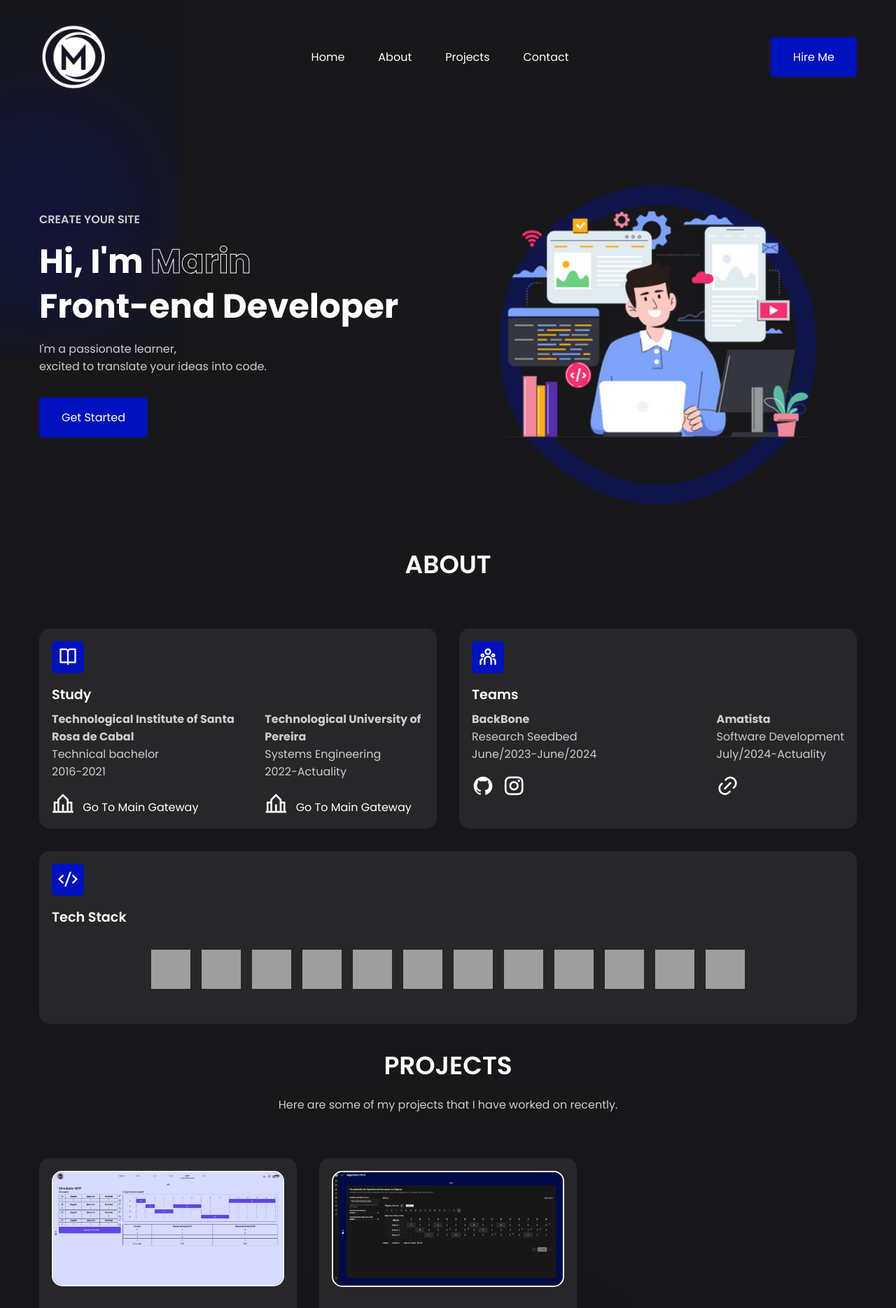
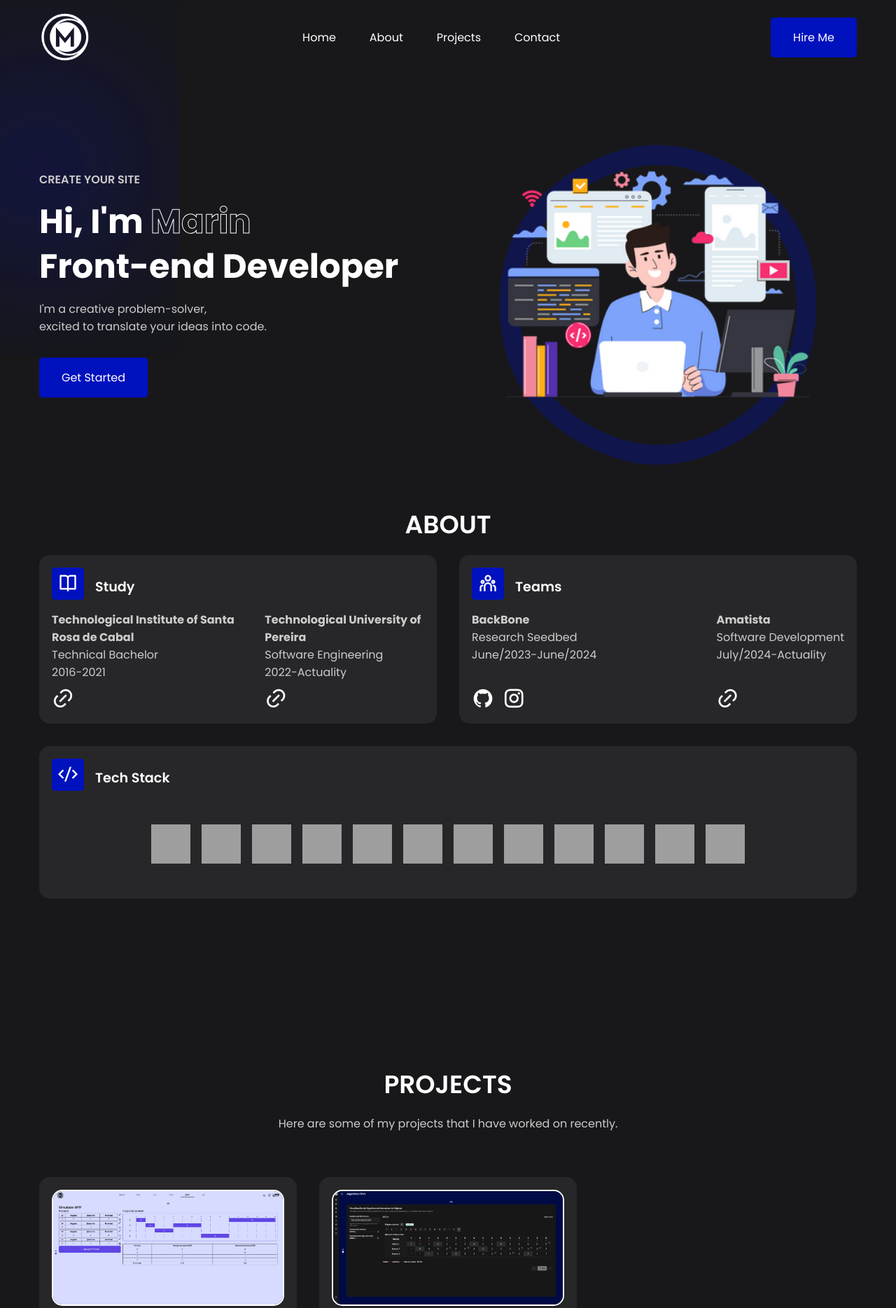
Before and after one commit to NotMarin/myPortfolio, a website: page index.html in a window 1280 px wide. Shown: the top 1869 px of the page at 70% size. Drawn offline with nearby package versions, Linux system fonts and the light colour scheme; grey boxes are pictures that could not be loaded.

Commit message:
fix: improve styles

```diff
--- a/index.html
+++ b/index.html
@@ -1,20 +1,20 @@
-<!DOCTYPE html>
+<!doctype html>
 <html lang="en">
   <head>
-    <meta charset="UTF-8">
-    <meta name="viewport" content="width=device-width, initial-scale=1.0">
-    <link rel="stylesheet" href="https://cdnjs.cloudflare.com/ajax/libs/remixicon/3.5.0/remixicon.min.css">
-    <link rel="stylesheet" href="style.css">
+    <meta charset="UTF-8" />
+    <meta name="viewport" content="width=device-width, initial-scale=1.0" />
+    <link
+      rel="stylesheet"
+      href="https://cdnjs.cloudflare.com/ajax/libs/remixicon/3.5.0/remixicon.min.css"
+    />
+    <link rel="stylesheet" href="style.css" />
     <title>MarinDev Portfolio</title>
   </head>
   <body>
-
-
-
     <nav>
       <div class="nav-logo">
         <a href="#">
-                <img src="images/logo.png">
+          <img src="public/images/logo.png" />
         </a>
       </div>
 
@@ -24,7 +24,9 @@
         <li class="link"><a href="#projects">Projects</a></li>
         <li class="link"><a href="#contact">Contact</a></li>
       </ul>
+      <a href="#contact">
         <button class="btn">Hire Me</button>
+      </a>
     </nav>
 
     <header id="home" class="container">
@@ -32,55 +34,106 @@
         <span class="blur"></span>
         <span class="blur"></span>
         <h4>CREATE YOUR SITE</h4>
-            <h1>Hi, I'm <span>Marin</span><br>Front-end Developer</h1>
-            <p>I'm a passionate learner,<br>excited to translate your ideas into code.</p>
+        <h1>
+          Hi, I'm
+          <span>Marin</span>
+          <br />
+          Front-end Developer
+        </h1>
+        <p>
+          I'm a creative problem-solver,
+          <br />
+          excited to translate your ideas into code.
+        </p>
+        <a href="#about">
           <button class="btn">Get Started</button>
+        </a>
       </div>
       <div class="image">
-            <img src="images/header.png">
+        <img src="public/images/header.png" />
       </div>
     </header>
 
-    <section id="about" class="container">
+    <section id="about" class="container2">
       <h2 class="header">ABOUT</h2>
       <div class="about">
         <div class="card">
+          <div class="card-header">
             <span><i class="ri-book-open-line"></i></span>
             <h4>Study</h4>
+          </div>
           <div class="flex-container">
             <div>
-                        <p><b>Technological Institute of Santa Rosa de Cabal</b><br>Technical bachelor <br> 2016-2021</p>
+              <p>
+                <b>Technological Institute of Santa Rosa de Cabal</b>
+                <br />
+                Technical Bachelor
+                <br />
+                2016-2021
               </p>
-                        <a href="https://itesarc.edu.co/" target="_blank"><i class="ri-school-line"></i> Go To Main Gateway</a>
+              <a href="https://itesarc.edu.co/" target="_blank">
+                <i class="ri-link"></i>
+              </a>
             </div>
+
             <div>
-                        <p><b>Technological University of Pereira</b><br> Systems Engineering <br> 2022-Actuality</p>
+              <p>
+                <b>Technological University of Pereira</b>
+                <br />
+                Software Engineering
+                <br />
+                2022-Actuality
               </p>
-                        <a href="https://www.utp.edu.co/" target="_blank"><i class="ri-school-line"></i> Go To Main Gateway</a>
+              <a href="https://www.utp.edu.co/" target="_blank">
+                <i class="ri-link"></i>
+              </a>
             </div>
           </div>
         </div>
         <div class="card">
+          <div class="card-header">
             <span><i class="ri-team-line"></i></span>
             <h4>Teams</h4>
+          </div>
           <div class="flex-container">
             <div>
-                        <p><b>BackBone</b><br> Research Seedbed <br> June/2023-June/2024</p>
+              <p>
+                <b>BackBone</b>
+                <br />
+                Research Seedbed
+                <br />
+                June/2023-June/2024
               </p>
-                        <a href="https://github.com/Backbone-UTP" target="_blank"><i class="ri-github-fill"></i></a>
-                        <a href="https://instagram.com/backboneutp?igshid=MzRlODBiNWFlZA==" target="_blank"><i class="ri-instagram-line"></i></a>
+              <a href="https://github.com/Backbone-UTP" target="_blank">
+                <i class="ri-github-fill"></i>
+              </a>
+              <a
+                href="https://instagram.com/backboneutp?igshid=MzRlODBiNWFlZA=="
+                target="_blank"
+              >
+                <i class="ri-instagram-line"></i>
+              </a>
             </div>
             <div>
-                        <p><b>Amatista</b><br>Software Development<br> July/2024-Actuality</p>
+              <p>
+                <b>Amatista</b>
+                <br />
+                Software Development
+                <br />
+                July/2024-Actuality
               </p>
-                        <a href="https://amatistatechnology.com/" target="_blank"><i class="ri-link"></i></a>
+              <a href="https://amatistatechnology.com/" target="_blank">
+                <i class="ri-link"></i>
+              </a>
             </div>
           </div>
         </div>
       </div>
       <div class="tech-stack">
+        <div class="card-header">
           <span><i class="ri-code-s-slash-line"></i></span>
           <h4>Tech Stack</h4>
+        </div>
         <div class="icons-container">
           <img class="icon" src="https://skillicons.dev/icons?i=html" />
           <img class="icon" src="https://skillicons.dev/icons?i=css" />
@@ -94,29 +147,43 @@
           <img class="icon" src="https://skillicons.dev/icons?i=postman" />
           <img class="icon" src="https://skillicons.dev/icons?i=cpp" />
           <img class="icon" src="https://skillicons.dev/icons?i=latex" />
-
         </div>
       </div>
     </section>
 
-    <section id="projects" class="container">
+    <section id="projects" class="container2">
       <h2 class="header">PROJECTS</h2>
-        <p class="sub-header">Here are some of my projects that I have worked on recently.</p>
+      <p class="sub-header">
+        Here are some of my projects that I have worked on recently.
+      </p>
       <div class="project">
         <div class="card">
           <div class="content">
-                    <img class="project1" src="images/dispatch-algorithms.png">
+            <img class="project1" src="public/images/dispatch-algorithms.png" />
             <h3>Dispatch Algorithms Simulator</h3>
-                    <p><i class="ri-checkbox-circle-line"></i>Developed in NextJS</p>
-                    <a href="https://github.com/NotMarin/dispatch-algorithms" target="_blank"><i class="ri-github-fill"></i></a>
+            <p>
+              <i class="ri-checkbox-circle-line"></i>
+              Developed in NextJS
+            </p>
+            <a
+              href="https://github.com/NotMarin/dispatch-algorithms"
+              target="_blank"
+            >
+              <i class="ri-github-fill"></i>
+            </a>
           </div>
         </div>
         <div class="card">
           <div class="content">
-                    <img class="project1" src="images/page-dispatch.png">
+            <img class="project1" src="public/images/page-dispatch.png" />
             <h3>Page Replacement Algorithms Simulator</h3>
-                    <p><i class="ri-checkbox-circle-line"></i>Developed in NextJS</p>
-                    <a href="https://github.com/NotMarin/page-dispatch" target="_blank"><i class="ri-github-fill"></i></a>
+            <p>
+              <i class="ri-checkbox-circle-line"></i>
+              Developed in NextJS
+            </p>
+            <a href="https://github.com/NotMarin/page-dispatch" target="_blank">
+              <i class="ri-github-fill"></i>
+            </a>
           </div>
         </div>
       </div>
@@ -127,15 +194,18 @@
       <span class="blur"></span>
       <div class="column">
         <div class="logo">
-                <img src="images/logo.png">
+          <img src="public/images/logo.png" />
         </div>
-
       </div>
       <div class="column">
         <h4>Contact Me</h4>
         <div class="socials">
-                <a href="https://www.linkedin.com/in/notmarin/" target="_blank"><i class="ri-linkedin-fill"></i></a>
-                <a href="https://github.com/NotMarin" target="_blank"><i class="ri-github-fill"></i></a>
+          <a href="https://www.linkedin.com/in/notmarin/" target="_blank">
+            <i class="ri-linkedin-fill"></i>
+          </a>
+          <a href="https://github.com/NotMarin" target="_blank">
+            <i class="ri-github-fill"></i>
+          </a>
         </div>
       </div>
     </footer>
--- a/style.css
+++ b/style.css
@@ -1,6 +1,6 @@
-@import url('https://fonts.googleapis.com/css2?family=Poppins:wght@300;400;500;600;700;800&display=swap');
+@import url("https://fonts.googleapis.com/css2?family=Poppins:wght@300;400;500;600;700;800&display=swap");
 
-*{
+* {
   padding: 0;
   margin: 0;
   outline: none;
@@ -8,48 +8,48 @@
   box-sizing: border-box;
 }
 
-img{
+img {
   width: 100%;
   display: flex;
 }
 
-a{
+a {
   text-decoration: none;
 }
 
-body{
-    font-family: 'Poppins', sans-serif;
-    background-color: #18181B;
+body {
+  font-family: "Poppins", sans-serif;
+  background-color: #18181b;
 }
 
-nav{
+nav {
   max-width: 1200px;
   margin: auto;
-    padding: 2rem 1rem;
+  padding: 1rem 1rem;
   display: flex;
   align-items: center;
   justify-content: space-between;
   gap: 2rem;
 }
 
-.nav-logo{
-    max-width: 100px;
+.nav-logo {
+  max-width: 75px;
 }
 
-.nav-links{
+.nav-links {
   list-style: none;
   display: flex;
   align-items: center;
   gap: 3rem;
 }
 
-.link a{
+.link a {
   position: relative;
   padding-bottom: 0.75rem;
   color: #fff;
 }
 
-.link a::after{
+.link a::after {
   content: "";
   position: absolute;
   height: 2px;
@@ -60,54 +60,60 @@ nav{
   transition: all 0.3s ease;
 }
 
-.link a:hover::after{
+.link a:hover::after {
   width: 80%;
 }
 
-.btn{
+.btn {
   padding: 1rem 2rem;
   font-size: 1rem;
   color: #fff;
-    background-color: #0012BE;
+  background-color: #0012be;
   border-radius: 5px;
   cursor: pointer;
   transition: all 0.3s ease;
-    font-family: 'Poppins', sans-serif;
+  font-family: "Poppins", sans-serif;
 }
 
-.btn:hover{
+.btn:hover {
   background-color: #000987;
 }
 
-.container{
+.container {
   max-width: 1200px;
   margin: auto;
   padding: 1rem 1rem;
 }
 
-.blur{
+.container2 {
+  max-width: 1200px;
+  min-height: 100vh;
+  margin: auto;
+  padding: 1rem 1rem;
+}
+
+.blur {
   position: absolute;
-    box-shadow: 0 0 1000px 50px #0012BE;
+  box-shadow: 0 0 1000px 50px #0012be;
   z-index: -100;
 }
 
-header{
+header {
   position: relative;
-    padding-top: 2rem;
   display: grid;
   grid-template-columns: repeat(2, 1fr);
   align-items: center;
   gap: 2rem;
 }
 
-header .content h4{
+header .content h4 {
   margin-bottom: 1rem;
   color: #ccc;
   font-size: 1rem;
   font-weight: 600;
 }
 
-header .content h1{
+header .content h1 {
   margin-bottom: 1rem;
   color: #fff;
   font-size: 3rem;
@@ -115,21 +121,21 @@ header .content h1{
   line-height: 4rem;
 }
 
-header .content h1 span{
+header .content h1 span {
   -webkit-text-fill-color: transparent;
   -webkit-text-stroke: 1px;
 }
 
-header .content p{
+header .content p {
   margin-bottom: 2rem;
   color: #ccc;
 }
 
-header .image{
+header .image {
   position: relative;
 }
 
-header .image::before{
+header .image::before {
   content: "◯";
   position: absolute;
   top: 20%;
@@ -138,35 +144,35 @@ header .image::before{
   font-size: 28rem;
   font-weight: 400;
   line-height: 20rem;
-    color: #0012BE;
+  color: #0012be;
   opacity: 0.3;
   z-index: -100;
 }
 
-header .image img{
+header .image img {
   max-width: 600px;
   margin: auto;
 }
 
-.icons-container{
+.icons-container {
   margin: 2rem 0;
   display: flex;
   gap: 1rem;
   justify-content: center;
 }
 
-.icon{
+.icon {
   display: flex;
   width: 3.5rem;
   height: 3.5rem;
   transition: all 0.3s ease;
 }
 
-.icon:hover{
+.icon:hover {
   transform: scale(1.1);
 }
 
-section .header{
+section .header {
   margin-bottom: 1rem;
   color: #fff;
   text-align: center;
@@ -174,14 +180,13 @@ section .header{
   font-weight: 600;
 }
 
-.about{
-    margin-top: 4rem;
+.about {
   display: grid;
   grid-template-columns: repeat(2, 1fr);
   gap: 2rem;
 }
 
-.about .card{
+.about .card {
   background-color: #27272a;
   padding: 1rem;
   border: 2px solid transparent;
@@ -189,14 +194,14 @@ section .header{
   transition: all 0.3s ease;
 }
 
-.about .card:hover{
+.about .card:hover {
   background-color: #323232;
   border: 2px solid #fff;
 }
 
-.about .card span{
+.about .card span {
   display: inline-block;
-    background-color: #0012BE;
+  background-color: #0012be;
   padding: 2px 9px;
   margin-bottom: 1rem;
   font-size: 1.75rem;
@@ -204,33 +209,36 @@ section .header{
   border-radius: 5px;
 }
 
-.about .card h4{
+.about .card h4 {
   margin-bottom: 0.5rem;
   color: #fff;
   font-size: 1.2rem;
   font-weight: 600;
 }
 
-.about .card p{
+.about .card p {
   color: #ccc;
-    margin-bottom: 1rem;
+  margin-bottom: 0.5rem;
 }
 
-.about .card a, .project .card a{
+.about .card a,
+.project .card a {
   color: #fff;
   transition: all 0.3s ease;
 }
 
-.about .card a i, .project .card a i{
+.about .card a i,
+.project .card a i {
   margin-right: 0.5rem;
   font-size: 2rem;
 }
 
-.about .card a:hover, .project .card a:hover{
-    color: #0012BE;
+.about .card a:hover,
+.project .card a:hover {
+  color: #0012be;
 }
 
-.tech-stack{
+.tech-stack {
   margin-top: 2rem;
   background-color: #27272a;
   padding: 1rem;
@@ -239,14 +247,14 @@ section .header{
   transition: all 0.3s ease;
 }
 
-.tech-stack:hover{
+.tech-stack:hover {
   background-color: #323232;
   border: 2px solid #fff;
 }
 
-.tech-stack span{
+.tech-stack span {
   display: inline-block;
-    background-color: #0012BE;
+  background-color: #0012be;
   padding: 2px 9px;
   margin-bottom: 1rem;
   font-size: 1.75rem;
@@ -254,30 +262,39 @@ section .header{
   border-radius: 5px;
 }
 
-.tech-stack h4{
+.tech-stack h4 {
   margin-bottom: 0.5rem;
   color: #fff;
   font-size: 1.2rem;
   font-weight: 600;
 }
 
-.tech-stack p{
+.tech-stack p {
   color: #ccc;
   margin-bottom: 1rem;
 }
 
-.tech-stack a, .project .card a{
+.tech-stack a,
+.project .card a {
   color: #fff;
   transition: all 0.3s ease;
 }
 
-.tech-stack a i, .project .card a i{
+.tech-stack a i,
+.project .card a i {
   margin-right: 0.5rem;
   font-size: 2rem;
 }
 
-.tech-stack a:hover, .project .card a:hover{
-    color: #0012BE;
+.tech-stack a:hover,
+.project .card a:hover {
+  color: #0012be;
+}
+
+.card-header {
+  display: flex;
+  align-items: center;
+  gap: 1rem;
 }
 
 .flex-container {
@@ -285,21 +302,25 @@ section .header{
   justify-content: space-between;
 }
 
-.sub-header{
+.flex-container div p {
+  min-height: 100px;
+}
+
+.sub-header {
   max-width: 600px;
   margin: auto;
   text-align: center;
   color: #ccc;
 }
 
-.project{
+.project {
   margin-top: 4rem;
   display: grid;
   grid-template-columns: repeat(3, 1fr);
   gap: 2rem;
 }
 
-.project .card{
+.project .card {
   background-color: #27272a;
   padding: 1rem;
   border: 2px solid transparent;
@@ -309,63 +330,63 @@ section .header{
   flex-direction: column;
 }
 
-.project .card:hover{
+.project .card:hover {
   background-color: #323232;
   border: 2px solid #fff;
 }
 
-.project .card .content{
+.project .card .content {
   flex: 1;
 }
 
-.project .card h3{
+.project .card h3 {
   color: #fff;
   margin-bottom: 1rem;
   padding-bottom: 1rem;
   font-size: 1.5rem;
   font-weight: 600;
-    border-bottom: 2px dashed #0012BE;
+  border-bottom: 2px dashed #0012be;
 }
 
-.project .card p{
+.project .card p {
   color: #ccc;
   margin-bottom: 0.75rem;
 }
 
-.project .card p i{
+.project .card p i {
   color: #fff;
   margin-right: 0.5rem;
   font-size: 1.2rem;
 }
 
-.project .card .project1{
+.project .card .project1 {
   border: 2px solid #fff;
   border-radius: 15px;
   margin-bottom: 2rem;
 }
 
-footer{
+footer {
   position: relative;
   display: flex;
   justify-content: center;
   gap: 10rem;
 }
 
-footer .column .logo{
+footer .column .logo {
   max-width: 100px;
 }
 
-footer .column p{
+footer .column p {
   color: #ccc;
 }
 
-footer .column .socials{
+footer .column .socials {
   display: flex;
   align-items: center;
   gap: 1rem;
 }
 
-footer .column .socials a{
+footer .column .socials a {
   color: #ccc;
   border: 1px solid #ccc;
   padding: 5px 10px;
@@ -374,31 +395,31 @@ footer .column .socials a{
   transition: all 0.3s ease;
 }
 
-footer .column .socials a:hover{
+footer .column .socials a:hover {
   color: #fff;
-    background-color: #0012BE;
+  background-color: #0012be;
   border-color: #fff;
 }
 
-footer .column h4{
+footer .column h4 {
   color: #fff;
   margin-bottom: 1rem;
   font-size: 1.2rem;
   font-weight: 500;
 }
 
-footer .column > a{
+footer .column > a {
   display: block;
   color: #ccc;
   margin-bottom: 1rem;
   transition: all 0.3s ease;
 }
 
-footer .column > a:hover{
-    color: #0012BE;
+footer .column > a:hover {
+  color: #0012be;
 }
 
-.copyright{
+.copyright {
   max-width: 1200px;
   margin: auto;
   padding: 1rem;
@@ -407,65 +428,62 @@ footer .column > a:hover{
   text-align: center;
 }
 
-@media (width < 900px){
-
-    .nav-links{
+@media (width < 900px) {
+  .nav-links {
     display: none;
   }
 
-    header{
+  header {
     grid-template-columns: repeat(1, 1fr);
   }
 
-    header .image{
+  header .image {
     grid-area: 1 / 1 / 2 / 2;
   }
 
-    .about{
+  .about {
     grid-template-columns: repeat(2, 1fr);
   }
 
-    .project{
+  .project {
     grid-template-columns: repeat(2, 1fr);
   }
-
 
   .flex-container {
     display: block;
   }
 
-    .icons-container{
+  .icons-container {
     display: grid;
     grid-template-columns: repeat(8, 1fr);
   }
 }
 
-@media (width < 600px){
-
-    header .image::before{
+@media (width < 600px) {
+  header .image::before {
     display: none;
   }
 
-    .about{
+  .about {
     grid-template-columns: repeat(1, 1fr);
   }
 
-    .project{
+  .project {
     grid-template-columns: repeat(1, 1fr);
   }
 
-    footer{
+  footer {
     display: flex;
     flex-direction: column;
     align-items: center;
     gap: 2rem;
   }
 
-    footer .column h4{
+  footer .column h4 {
     text-align: center;
   }
 
-    .icons-container{
+  .icons-container {
     display: grid;
     grid-template-columns: repeat(4, 1fr);
   }
```
Also changed, not shown: package.json (added, +14 -0 lines), public/images/dispatch-algorithms.png (renamed from images/dispatch-algorithms.png), public/images/header.png (renamed from images/header.png), public/images/logo.png (renamed from images/logo.png), public/images/page-dispatch.png (renamed from images/page-dispatch.png), 5 other files. Lines whose indentation alone changed are shown as unchanged.
